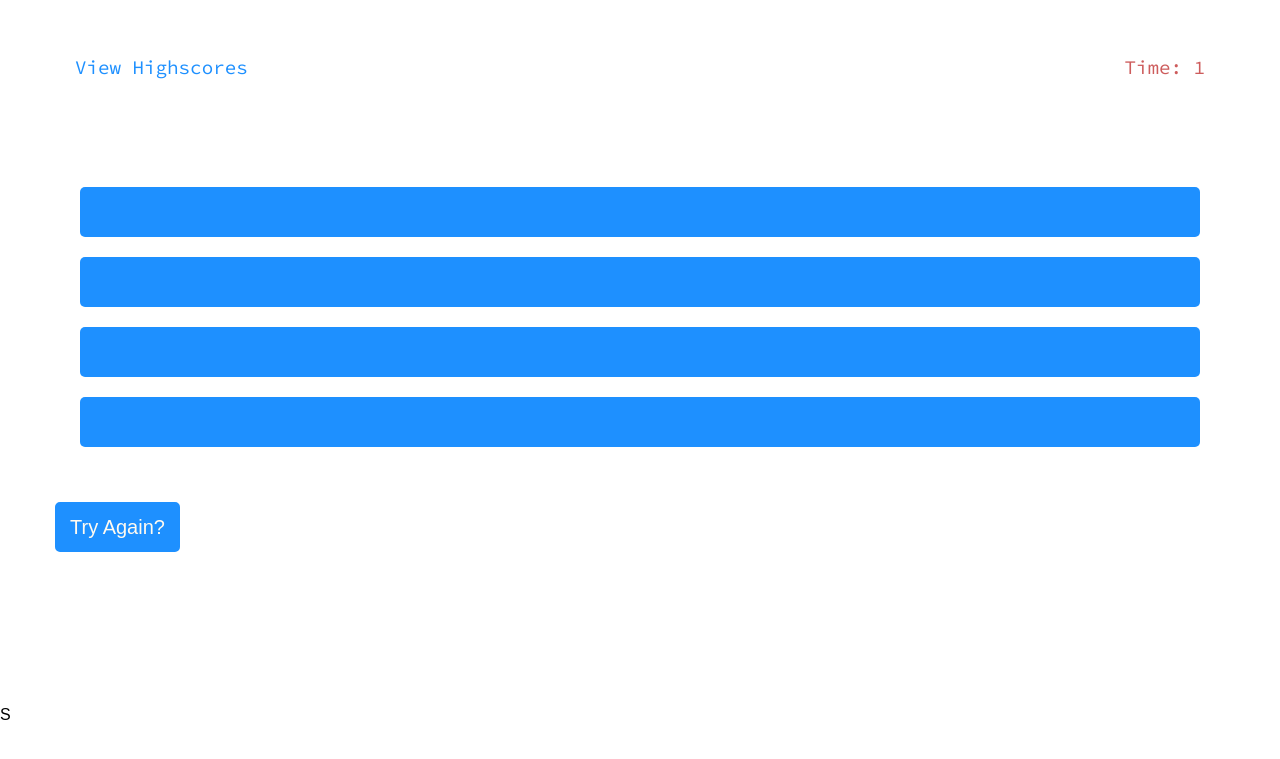
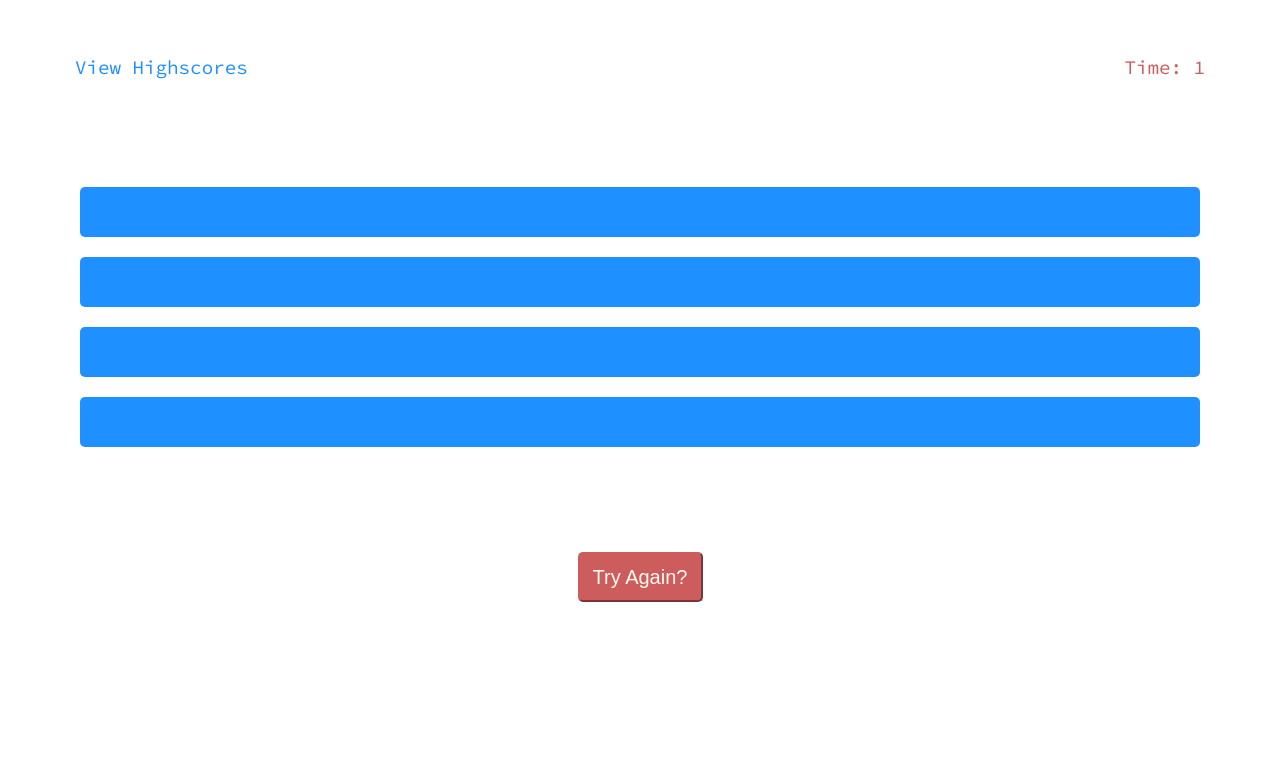
Before and after one commit to captaiiinsolo/javaScriptQuiz, a plain HTML site: page assets/pages/quiz.html in a window 1280 px wide. Shown: the part 117-876 px from the top of the page. Drawn offline with nearby package versions, Linux system fonts and the light colour scheme; a web font is replaced by a local one.

Commit message:
update button styles

```diff
--- a/assets/pages/quiz.html
+++ b/assets/pages/quiz.html
@@ -34,7 +34,7 @@
             </article>
         </section>
 
-        <section>
+        <section class="buttonSection">
             <form action="../../index.html">
                 <button id="tryAgain" class="button" type="submit">Try Again?</button>
             </form>
@@ -47,7 +47,7 @@
     integrity="sha256-3edrmyuQ0w65f8gfBsqowzjJe2iM6n0nKciPUp8y+7E="
     crossorigin="anonymous"></script>
 
-    <script src="../js/quiz.js"></script>S
+    <script src="../js/quiz.js"></script>
 
 </body>
 </html>
--- a/assets/styles/style.css
+++ b/assets/styles/style.css
@@ -54,14 +54,27 @@ main {
     margin-top: 50px;
 }
 
-.button {
+#startQuizButton {
     margin: 5px;
     width: 125px;
     height: 50px;
     padding: 5px;
     border-radius: 5px;
-    border: 3px solid #1e90ff;
+    border-color: #1e90ff;
     background-color: #1e90ff;
+    color: #fffaf0;
+    font-size: 1.25rem;
+
+}
+
+#tryAgain {
+    margin: 5px;
+    width: 125px;
+    height: 50px;
+    padding: 5px;
+    border-color: #cd5c5c;
+    border-radius: 5px;
+    background-color: #cd5c5c;
     color: #fffaf0;
     font-size: 1.25rem;
 
@@ -70,7 +83,7 @@ main {
 #startQuizButton:hover,
 #tryAgain:hover {
     background-color: #57a657;
-    border: 3px solid #57a657;
+    border-color: #57a657;
 }
 
 #quizContainer {
```
